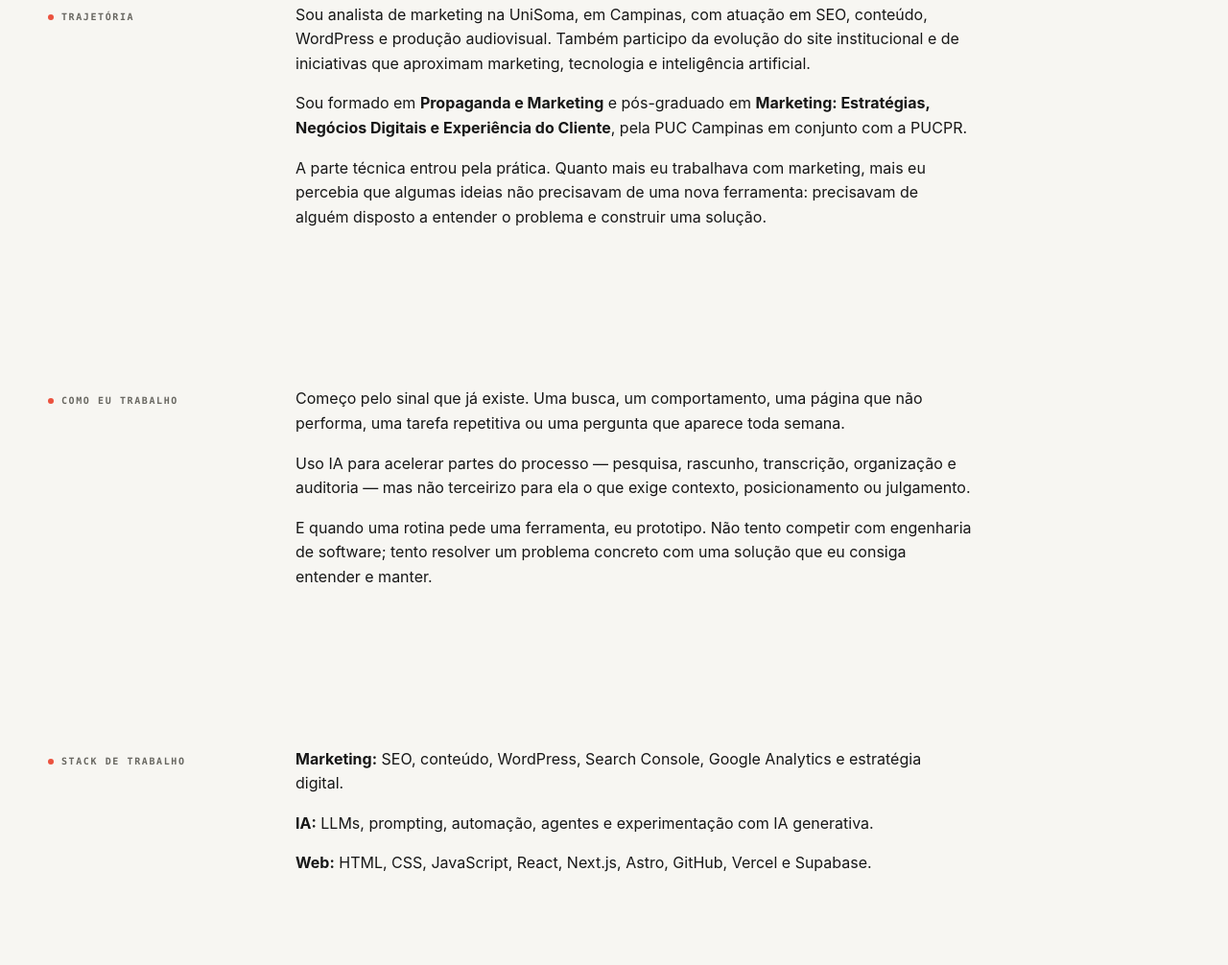
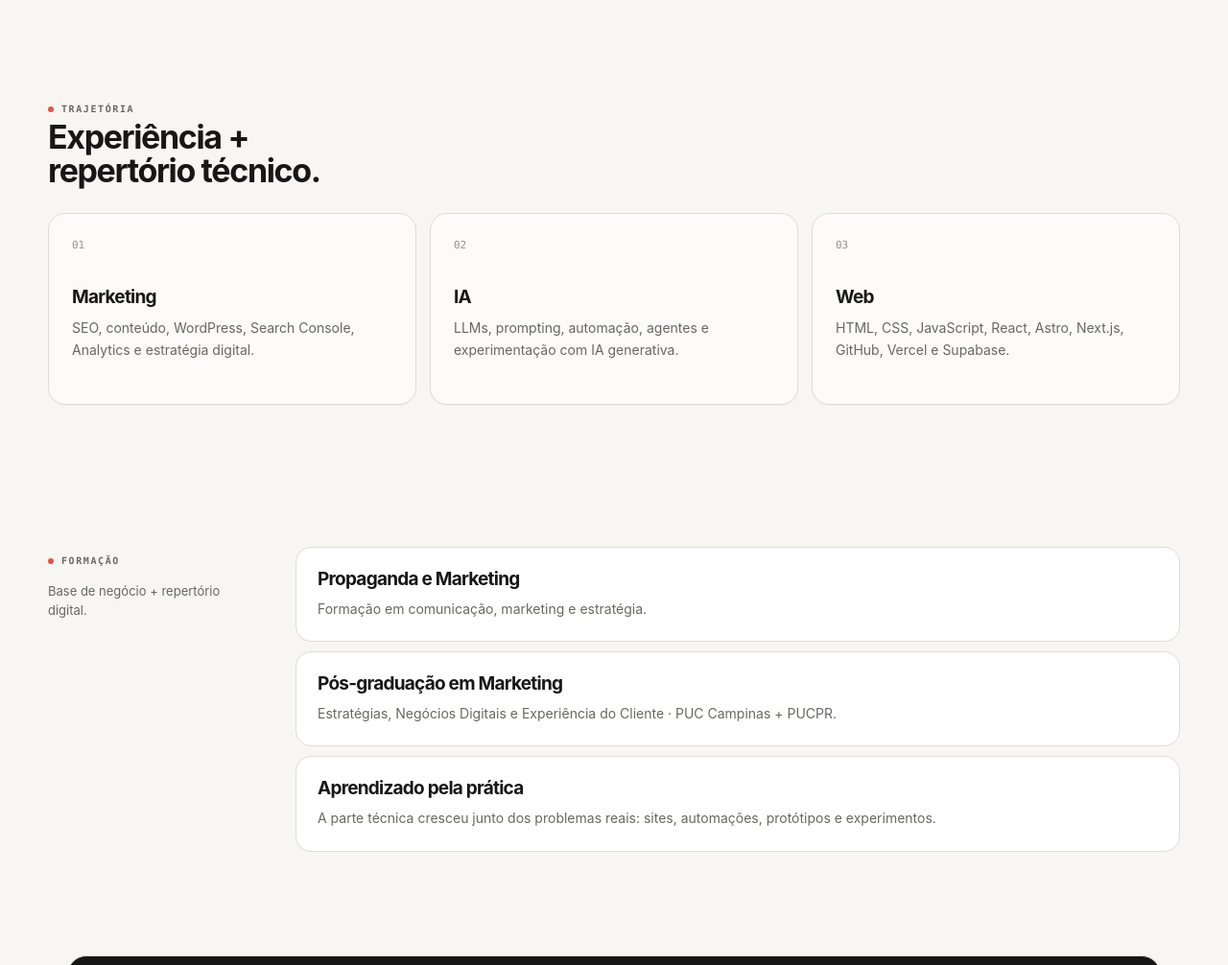
Before and after one commit to Blooberzin/site-portfolio, an Astro site in the folder site/: page /sobre in a window 1280 px wide. Shown: the part 566-1572 px from the top of the page at 96% size. Built offline with nearby package versions, Linux system fonts and the light colour scheme; Astro itself is replaced by a stand-in of ours.

Commit message:
refine: simplify content and page layouts

```diff
--- a/site/src/pages/sobre.astro
+++ b/site/src/pages/sobre.astro
@@ -8,81 +8,57 @@ import { perfil } from "../dados/perfil";
   descricao="Trajetória, formação e como Renan Barbosa conecta marketing, tecnologia e IA."
 >
   <section class="env abertura">
-    <p class="rotulo">02 · sobre</p>
+    <span class="rotulo">02 · sobre</span>
     <h1 class="linha-um">Marketing de um lado. Tecnologia do outro. Eu trabalho no meio.</h1>
+    <p class="resumo">Meu foco está em transformar problemas de marketing em estratégia, conteúdo e soluções digitais.</p>
   </section>
 
-  <section class="env secao forte">
-    <div class="trilho">
-      <div class="cabeca"><span class="rotulo">trajetória</span></div>
+  <section class="env secao">
+    <div class="section-head">
+      <div>
+        <span class="rotulo">trajetória</span>
+        <h2 class="section-title">Experiência + repertório técnico.</h2>
+      </div>
+    </div>
 
-      <div class="prosa">
-        <p>
-          Sou analista de marketing na UniSoma, em Campinas, com atuação em SEO,
-          conteúdo, WordPress e produção audiovisual. Também participo da
-          evolução do site institucional e de iniciativas que aproximam
-          marketing, tecnologia e inteligência artificial.
-        </p>
-
-        <p>
-          Sou formado em <strong>Propaganda e Marketing</strong> e pós-graduado
-          em <strong>Marketing: Estratégias, Negócios Digitais e Experiência
-          do Cliente</strong>, pela PUC Campinas em conjunto com a PUCPR.
-        </p>
-
-        <p>
-          A parte técnica entrou pela prática. Quanto mais eu trabalhava com
-          marketing, mais eu percebia que algumas ideias não precisavam de uma
-          nova ferramenta: precisavam de alguém disposto a entender o problema e
-          construir uma solução.
-        </p>
-      </div>
+    <div class="cards-grid three">
+      <article class="principle-card">
+        <div class="card-top"><span class="card-index">01</span></div>
+        <h3>Marketing</h3>
+        <p>SEO, conteúdo, WordPress, Search Console, Analytics e estratégia digital.</p>
+      </article>
+      <article class="principle-card">
+        <div class="card-top"><span class="card-index">02</span></div>
+        <h3>IA</h3>
+        <p>LLMs, prompting, automação, agentes e experimentação com IA generativa.</p>
+      </article>
+      <article class="principle-card">
+        <div class="card-top"><span class="card-index">03</span></div>
+        <h3>Web</h3>
+        <p>HTML, CSS, JavaScript, React, Astro, Next.js, GitHub, Vercel e Supabase.</p>
+      </article>
     </div>
   </section>
 
   <section class="env secao">
     <div class="trilho">
-      <div class="cabeca"><span class="rotulo">como eu trabalho</span></div>
-
-      <div class="prosa">
-        <p>
-          Começo pelo sinal que já existe. Uma busca, um comportamento, uma
-          página que não performa, uma tarefa repetitiva ou uma pergunta que
-          aparece toda semana.
-        </p>
-
-        <p>
-          Uso IA para acelerar partes do processo — pesquisa, rascunho,
-          transcrição, organização e auditoria — mas não terceirizo para ela
-          o que exige contexto, posicionamento ou julgamento.
-        </p>
-
-        <p>
-          E quando uma rotina pede uma ferramenta, eu prototipo. Não tento
-          competir com engenharia de software; tento resolver um problema
-          concreto com uma solução que eu consiga entender e manter.
-        </p>
+      <div class="cabeca">
+        <span class="rotulo">formação</span>
+        <p>Base de negócio + repertório digital.</p>
       </div>
-    </div>
-  </section>
-
-  <section class="env secao">
-    <div class="trilho">
-      <div class="cabeca"><span class="rotulo">stack de trabalho</span></div>
-
-      <div class="prosa">
-        <p>
-          <strong>Marketing:</strong> SEO, conteúdo, WordPress, Search Console,
-          Google Analytics e estratégia digital.
-        </p>
-        <p>
-          <strong>IA:</strong> LLMs, prompting, automação, agentes e
-          experimentação com IA generativa.
-        </p>
-        <p>
-          <strong>Web:</strong> HTML, CSS, JavaScript, React, Next.js, Astro,
-          GitHub, Vercel e Supabase.
-        </p>
+      <div class="itens">
+        <article class="item">
+          <h3>Propaganda e Marketing</h3>
+          <p>Formação em comunicação, marketing e estratégia.</p>
+        </article>
+        <article class="item">
+          <h3>Pós-graduação em Marketing</h3>
+          <p>Estratégias, Negócios Digitais e Experiência do Cliente · PUC Campinas + PUCPR.</p>
+        </article>
+        <article class="item">
+          <h3>Aprendizado pela prática</h3>
+          <p>A parte técnica cresceu junto dos problemas reais: sites, automações, protótipos e experimentos.</p>
+        </article>
       </div>
     </div>
   </section>
```
